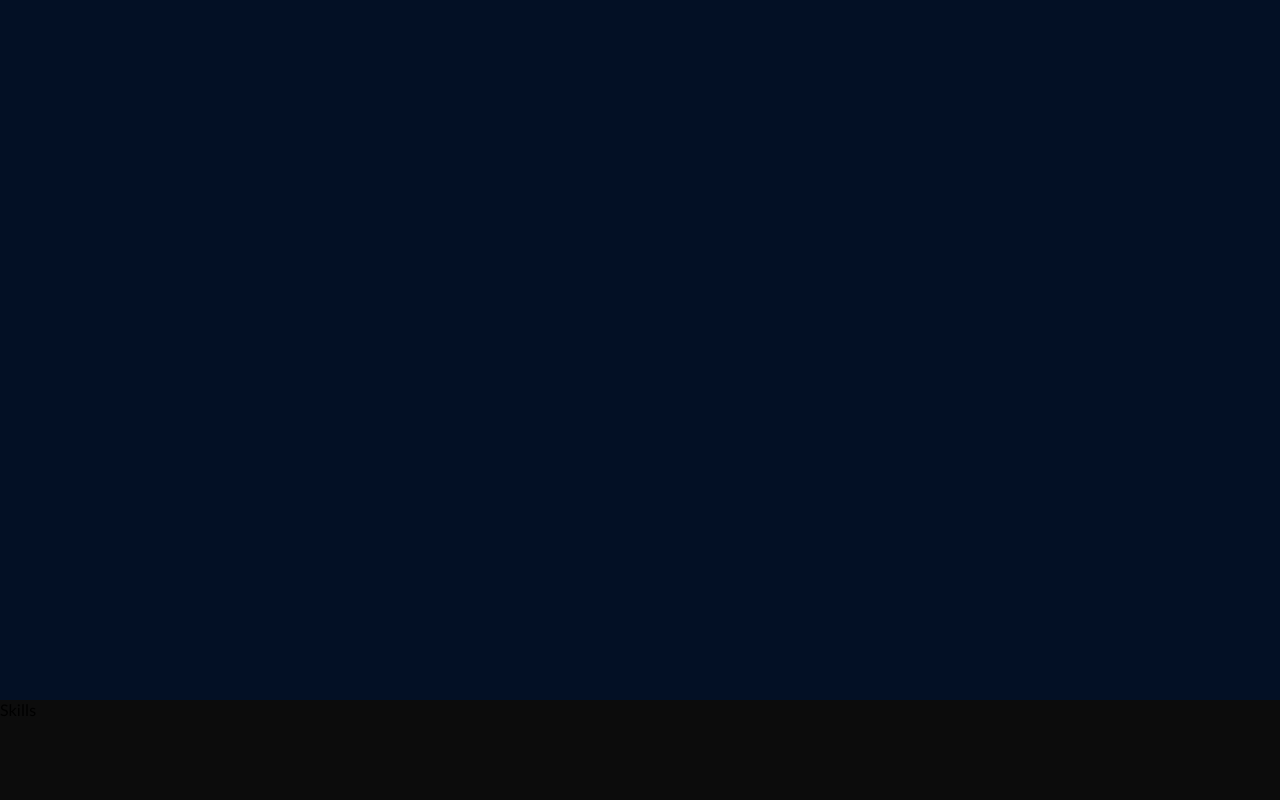
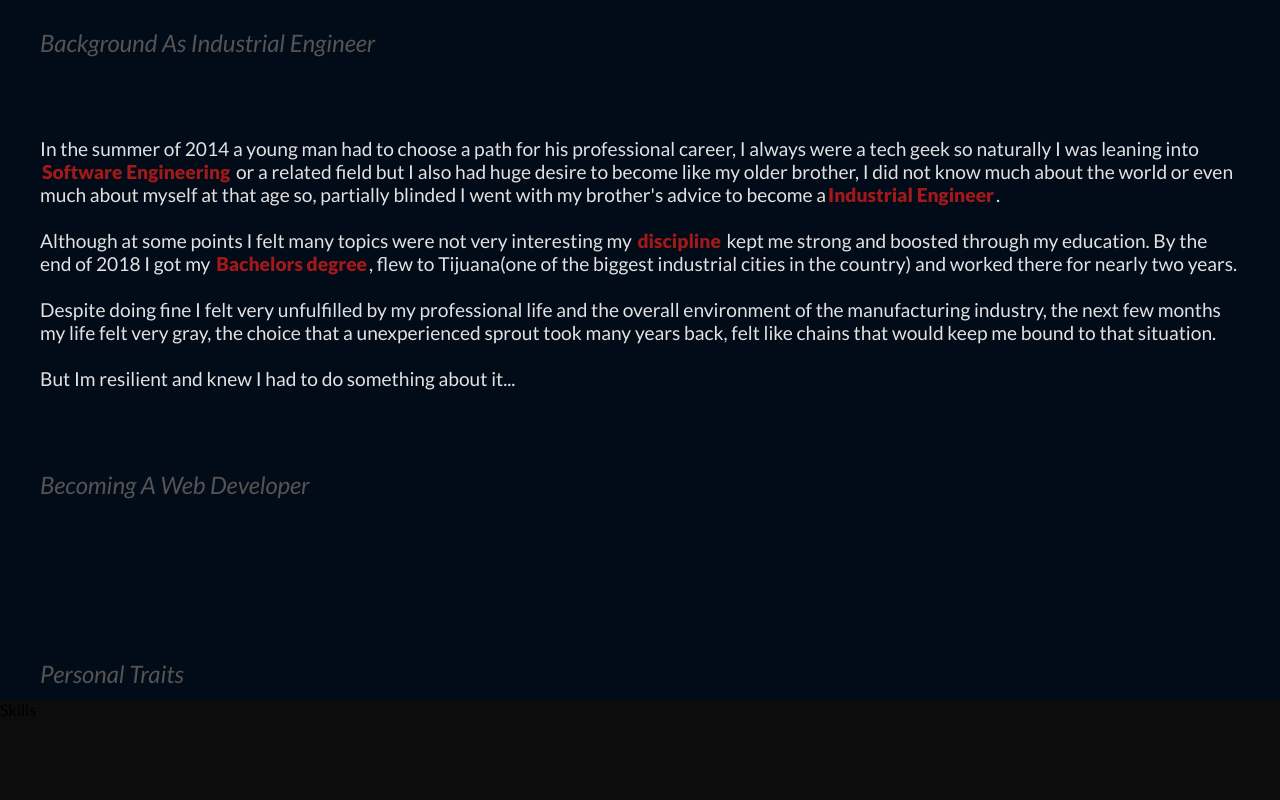
Before and after one commit to JuanP-VT/personal-web-page, a React (Create React App) app: page / in a window 1280 px wide. Shown: the part 900-1700 px from the top of the page. Built offline with nearby package versions, Linux system fonts and the light colour scheme.

Commit message:
Added content blocks

```diff
--- a/src/components/About.tsx
+++ b/src/components/About.tsx
@@ -5,8 +5,54 @@ function About() {
     <section id="About">
       <div className="sectionTitle">
         <p>
-          <span className="alter">About</span> me
+          <span className="alter">About</span> Me
         </p>
+      </div>
+      <div className="container">
+        <div className="c1">
+          <div className="title">Background As Industrial Engineer</div>
+          <div className="imgContainer"></div>
+          <div className="textContainer">
+            <p>
+              In the summer of 2014 a young man had to choose a path for his
+              professional career, I always were a tech geek so naturally I was
+              leaning into <span>Software Engineering</span> or a related field
+              but I also had huge desire to become like my older brother, I did
+              not know much about the world or even much about myself at that
+              age so, partially blinded I went with my brother's advice to
+              become a<span className="highlight">Industrial Engineer</span>.
+            </p>
+            <br />
+            <p>
+              Although at some points I felt many topics were not very
+              interesting my <span>discipline</span> kept me strong and boosted
+              through my education. By the end of 2018 I got my{" "}
+              <span>Bachelors degree</span>, flew to Tijuana(one of the biggest
+              industrial cities in the country) and worked there for nearly two
+              years.
+            </p>
+            <br />
+            <p>
+              Despite doing fine I felt very unfulfilled by my professional life
+              and the overall environment of the manufacturing industry, the
+              next few months my life felt very gray, the choice that a
+              unexperienced sprout took many years back, felt like chains that
+              would keep me bound to that situation.
+            </p>
+            <br />
+            <p>But Im resilient and knew I had to do something about it...</p>
+          </div>
+        </div>
+        <div className="c2">
+          <div className="title">Becoming A Web Developer</div>
+          <div className="imgContainer"></div>
+          <div className="textContainer"></div>
+        </div>
+        <div className="c3">
+          <div className="title">Personal Traits</div>
+          <div className="imgContainer"></div>
+          <div className="textContainer"></div>
+        </div>
       </div>
     </section>
   );
--- a/src/styles/About.scss
+++ b/src/styles/About.scss
@@ -1,4 +1,28 @@
 @import "Variables";
 
 #About {
+  .container {
+    width: 100%;
+    height: 100%;
+    display: grid;
+    grid-template-columns: repeat(auto-fit, minmax(700px, 1fr));
+    .title {
+      font-size: 1.5rem;
+      font-style: italic;
+      color: $thirdTextColor;
+    }
+    div {
+      padding: 20px;
+      .textContainer {
+        color: $mainTextColor;
+        font-size: 1.2rem !important;
+        span {
+          font-weight: 900;
+          color: $secondaryTextColor;
+          padding-left: 2px;
+          padding-right: 2px;
+        }
+      }
+    }
+  }
 }
--- a/src/styles/App.css
+++ b/src/styles/App.css
@@ -225,6 +225,31 @@
   transform: scale(1.2);
 }
 
+#About .container {
+  width: 100%;
+  height: 100%;
+  display: grid;
+  grid-template-columns: repeat(auto-fit, minmax(700px, 1fr));
+}
+#About .container .title {
+  font-size: 1.5rem;
+  font-style: italic;
+  color: rgb(85, 83, 83);
+}
+#About .container div {
+  padding: 20px;
+}
+#About .container div .textContainer {
+  color: rgb(227, 225, 225);
+  font-size: 1.2rem !important;
+}
+#About .container div .textContainer span {
+  font-weight: 900;
+  color: rgb(161, 25, 25);
+  padding-left: 2px;
+  padding-right: 2px;
+}
+
 * {
   font-family: "Lato", sans-serif;
   padding: 0;
@@ -266,7 +291,7 @@ body {
 
 #About {
   height: 100vh;
-  background-color: rgb(3, 16, 37);
+  background-color: rgb(2, 11, 24);
 }
 
 #Skills {
@@ -276,7 +301,7 @@ body {
 
 #ShowCase {
   height: 40vh;
-  background-color: rgb(3, 16, 37);
+  background-color: rgb(2, 11, 24);
 }
 
 #AllProjects {
--- a/src/styles/Variables.scss
+++ b/src/styles/Variables.scss
@@ -9,7 +9,7 @@ $thirdTextColor: rgb(85, 83, 83);
 $fourthTextColor: rgb(166, 64, 64);
 //Backgrounds
 $bgcOne: rgb(12, 12, 12);
-$bgcTwo: rgb(3, 16, 37);
+$bgcTwo: rgb(2, 11, 24);
 //Cards backgrounds
 $gitHubCardColor: rgb(141, 139, 139);
 $linkedinCardColor: rgb(34, 74, 220);
```
Also changed, not shown: mentions.txt, 1 other file (tests, documents, lock files or other folders).
